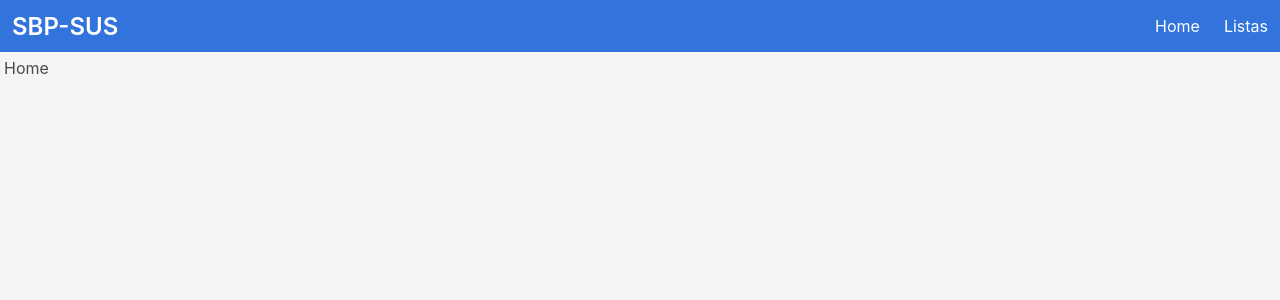
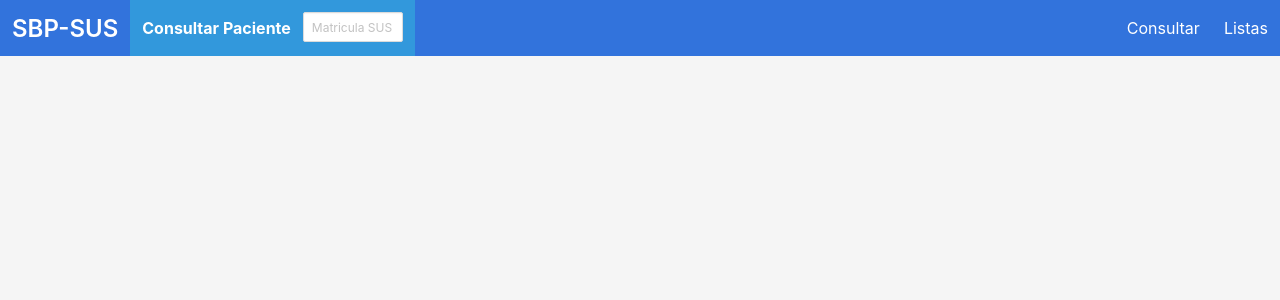
Before and after one commit to lucas-moraes/Python-API-PI-1-Univesp, a Flask app: page / in a window 1280 px wide. Shown: the top 300 px of the page. Run offline with Flask 2, Linux system fonts and the light colour scheme.

Commit message:
Frontend v1.2 (Sistema de consulta)

```diff
--- a/frontend/app.py
+++ b/frontend/app.py
@@ -5,50 +5,45 @@ app = Flask(__name__)
 
 
 @app.route('/')
-def Home():
-    return render_template('home.html')
+def Consulta():
+    return render_template('consulta.html', pagename="consulta")
 
 
 @app.route('/listas')
 def Listas():
 
     lista_pacientes = requests.get(
-        url='http://127.0.0.1:8000/listar-pacientes')
+        url='https://127.0.0.1:8000/listar-pacientes')
     listagem_pacientes_json = lista_pacientes.json()
     pacientes = []
     for iten in listagem_pacientes_json:
         pacientes.append(iten)
 
     lista_consultas = requests.get(
-        url='http://127.0.0.1:8000/listar-consultas')
+        url='https://127.0.0.1:8000/listar-consultas')
     listagem_consultas_json = lista_consultas.json()
     consultas = []
     for iten in listagem_consultas_json:
         consultas.append(iten)
 
-    lista_medicos = requests.get(url='http://127.0.0.1:8000/listar-medicos')
+    lista_medicos = requests.get(url='https://127.0.0.1:8000/listar-medicos')
     listagem_medicos_json = lista_medicos.json()
     medicos = []
     for iten in listagem_medicos_json:
         medicos.append(iten)
 
     lista_especialidades_medicas = requests.get(
-        url='http://127.0.0.1:8000/listar-especialidades-medicas')
+        url='https://127.0.0.1:8000/listar-especialidades-medicas')
     listagem_especialidades_medicas_json = lista_especialidades_medicas.json()
     especialidades_medicas = []
     for iten in listagem_especialidades_medicas_json:
         especialidades_medicas.append(iten)
 
     lista_local_atendimento = requests.get(
-        url='http://127.0.0.1:8000/listar-local-atendimento')
+        url='https://127.0.0.1:8000/listar-local-atendimento')
     listagem_local_atendimento_json = lista_local_atendimento.json()
     local_atendimento = []
     for iten in listagem_local_atendimento_json:
         local_atendimento.append(iten)
 
     return render_template('listas.html', pacientes=pacientes, consultas=consultas, medicos=medicos, especialidades_medicas=especialidades_medicas, local_atendimento=local_atendimento)
-
-
-if __name__ == "__main__":
-    from waitress import serve
-    serve(app.run(), host='127.0.0.1', port=6000)
--- a/frontend/static/effects.js
+++ b/frontend/static/effects.js
@@ -60,3 +60,121 @@ document.addEventListener( 'DOMContentLoaded', () => {
     }
 
 } );
+
+async function Consultar ( event ) {
+    let id = event.target.value;
+    let paciente = [];
+    let alergias = [];
+
+    if ( id.length > 5 )
+    {
+        var requestOptions = {
+            method: 'POST',
+            headers: {
+                "Content-type": "application/json; charset=UTF-8",
+                "Access-Control-Allow-Origin": "*"
+            }
+        };
+
+        await fetch( "https://127.0.0.1:8000/listar-paciente-matricula/" + id, requestOptions )
+            .then( response => response.json() )
+            .then( result => paciente.push( result ) )
+            .catch( error => console.log( 'error', error ) );
+
+        await fetch( "https://127.0.0.1:8000/listar-alergias-matricula/" + id, requestOptions )
+            .then( response => response.json() )
+            .then( result => {
+                for ( iten in result )
+                {
+                    alergias.push( result[ iten ] );
+                }
+            } )
+            .catch( error => console.log( 'error', error ) );
+
+        console.log( paciente );
+
+        let dados = paciente.map( ( iten ) => {
+            return (
+                `<article class="tile is-child box is-white">` +
+                `<p class="title is-4 has-text-info is-size-5">Paciente</p>` +
+                `<div class="columns">` +
+                `<div class="column pt-1 has-text-left">` +
+                `<div class="p-3">` +
+                `<div>` +
+                `<span class="is-size-6 has-text-weight-bold">Matricula SUS: </span>` +
+                `<span class="is-size-6">${ iten.matricula_sus }</span>` +
+                `</div>` +
+                `<div>` +
+                `<span class="is-size-6 has-text-weight-bold">Data de registro: </span>` +
+                `<span class="is-size-6">${ iten.data_registro }</span>` +
+                `</div>` +
+                `<div>` +
+                `<span class="is-size-6 has-text-weight-bold">Nome: </span>` +
+                `<span class="is-size-6">${ iten.nome }</span>` +
+                `</div>` +
+                `<div>` +
+                `<span class="is-size-6 has-text-weight-bold">Sobrenome: </span>` +
+                `<span class="is-size-6">${ iten.sobrenome }</span>` +
+                `</div>` +
+                `<div>` +
+                `<span class="is-size-6 has-text-weight-bold">Data de Nascimento: </span>` +
+                `<span class="is-size-6">${ iten.data_nasc }</span>` +
+                `</div>` +
+                `<div>` +
+                `<span class="is-size-6 has-text-weight-bold">Tipo sanguínio: </span>` +
+                `<span class="is-size-6">${ iten.tipo_sangue }</span>` +
+                `</div>` +
+                `<div>` +
+                `<span class="is-size-6 has-text-weight-bold">Endereço: </span>` +
+                `<span class="is-size-6">${ iten.endereco }</span>` +
+                `</div>` +
+                `<div>` +
+                `<span class="is-size-6 has-text-weight-bold">Complemento:</span>` +
+                `<span class="is-size-6">${ iten.complemento }</span>` +
+                `</div>` +
+                `<div>` +
+                `<span class="is-size-6 has-text-weight-bold">Bairro: </span>` +
+                `<span class="is-size-6">${ iten.bairro }</span>` +
+                `</div>` +
+                `<div>` +
+                `<span class="is-size-6 has-text-weight-bold">CEP: </span>` +
+                `<span class="is-size-6">${ iten.cep }</span>` +
+                `</div>` +
+                `<div>` +
+                `<span class="is-size-6 has-text-weight-bold">Cidade: </span>` +
+                `<span class="is-size-6">${ iten.cidade }</span>` +
+                `</div>` +
+                `<div>` +
+                `<span class="is-size-6 has-text-weight-bold">UF: </span>` +
+                `<span class="is-size-6">${ iten.uf }</span>` +
+                `</div>` +
+                `</div>` +
+                `</div>` +
+                `</div>` +
+                `<p class="title is-4 has-text-info is-size-5">Alergias</p>` +
+                `<div class="columns">` +
+                `<div class="column pt-1 has-text-left">` +
+                `<div class="p-3">` +
+                `<div id="alergias">` +
+                `</div>` +
+                `</div>` +
+                `</div>` +
+                `</article>`
+            );
+        } );
+
+        let alerg = alergias.map( ( iten ) => {
+            return (
+                `<div>` +
+                `<span class="is-size-6 has-text-danger has-text-weight-bold">${ iten.descricao }</span>` +
+                `</div>`
+            );
+        } );
+
+        document.getElementById( "paciente" ).innerHTML = dados;
+        document.getElementById( "alergias" ).innerHTML = alerg;
+
+    }
+
+
+}
--- /dev/null
+++ b/frontend/templates/consulta.html
@@ -0,0 +1,10 @@
+{% extends "template.html" %}
+
+{% block consulta %}
+
+<div class="tile">
+    <div class="tile is-parent">
+        <div id="paciente"></div>
+    </div>
+</div>
+{% endblock %}
--- a/frontend/templates/home.html
+++ /dev/null
@@ -1,9 +0,0 @@
-{% extends "template.html" %}
-
-{% block home %}
-
-<h1>
-    Home
-</h1>
-
-{% endblock %}
--- a/frontend/templates/template.html
+++ b/frontend/templates/template.html
@@ -27,9 +27,25 @@
                     </a>
                 </div>
                 <div id="navbarBasicExample" class="navbar-menu">
+
+                    {% if pagename == "consulta" %}
+                    <div class="navbar-start">
+                        <div class="navbar-item has-background-info">
+                            <div class="field is-horizontal mt-1">
+                                <label class="label has-text-white is-hidden-mobile mt-1 mr-3">Consultar
+                                    Paciente</label>
+                                <div class="control">
+                                    <input class="input is-small" type="text" onkeyup="Consultar(event)"
+                                        placeholder="Matricula SUS" maxlength="6" style="width: 100px;">
+                                </div>
+                            </div>
+                        </div>
+                    </div>
+                    {% endif %}
+
                     <div class="navbar-end">
-                        <a class="navbar-item" href="{{url_for('Home')}}">
-                            Home
+                        <a class="navbar-item" href="{{url_for('Consulta')}}">
+                            Consultar
                         </a>
                         <a class="navbar-item" href="{{url_for('Listas')}}">
                             Listas
@@ -40,9 +56,12 @@
         </navbar>
 
         <div class="container m-4" id="animation">
+
+            {% block consulta %} {% endblock %}
+
             <div class="tile is-ancestor">
                 <div class="tile is-vertical is-12">
-                    {% block home %} {% endblock %}
+
                     {% block listas %}{% endblock %}
                 </div>
             </div>
```
